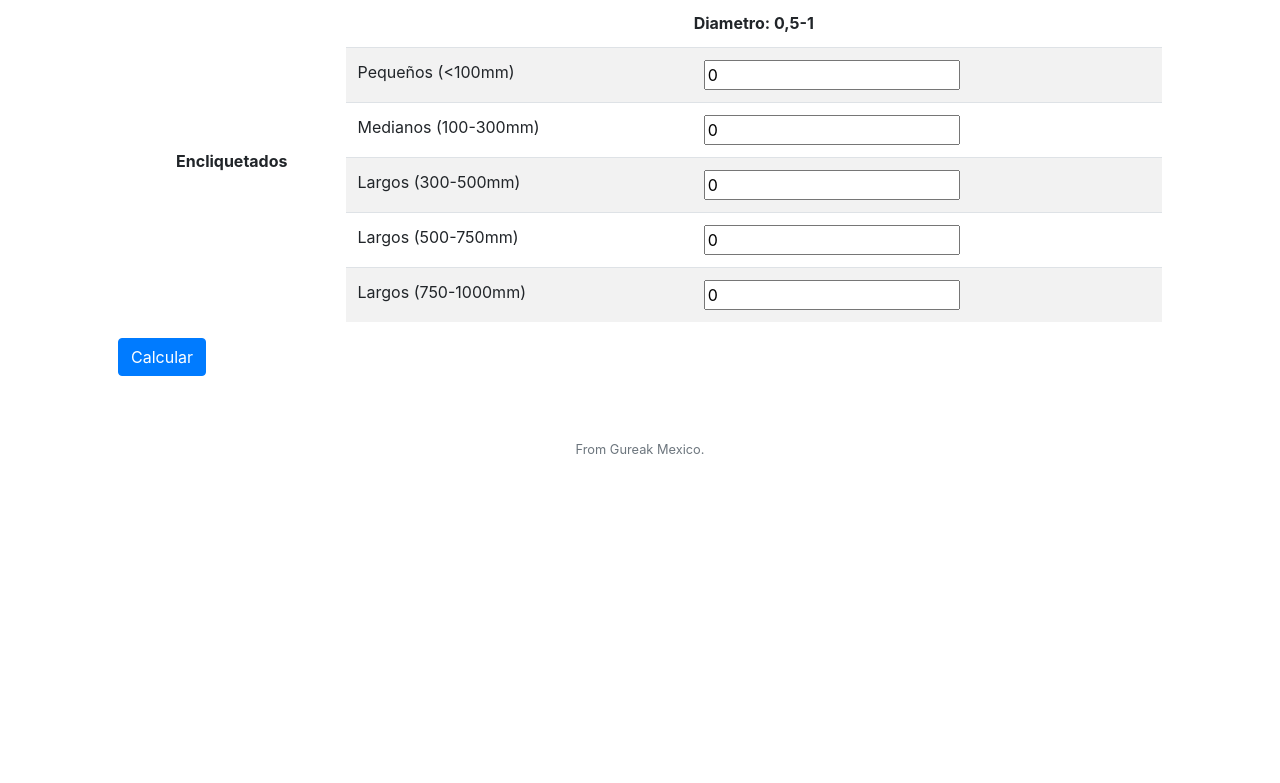
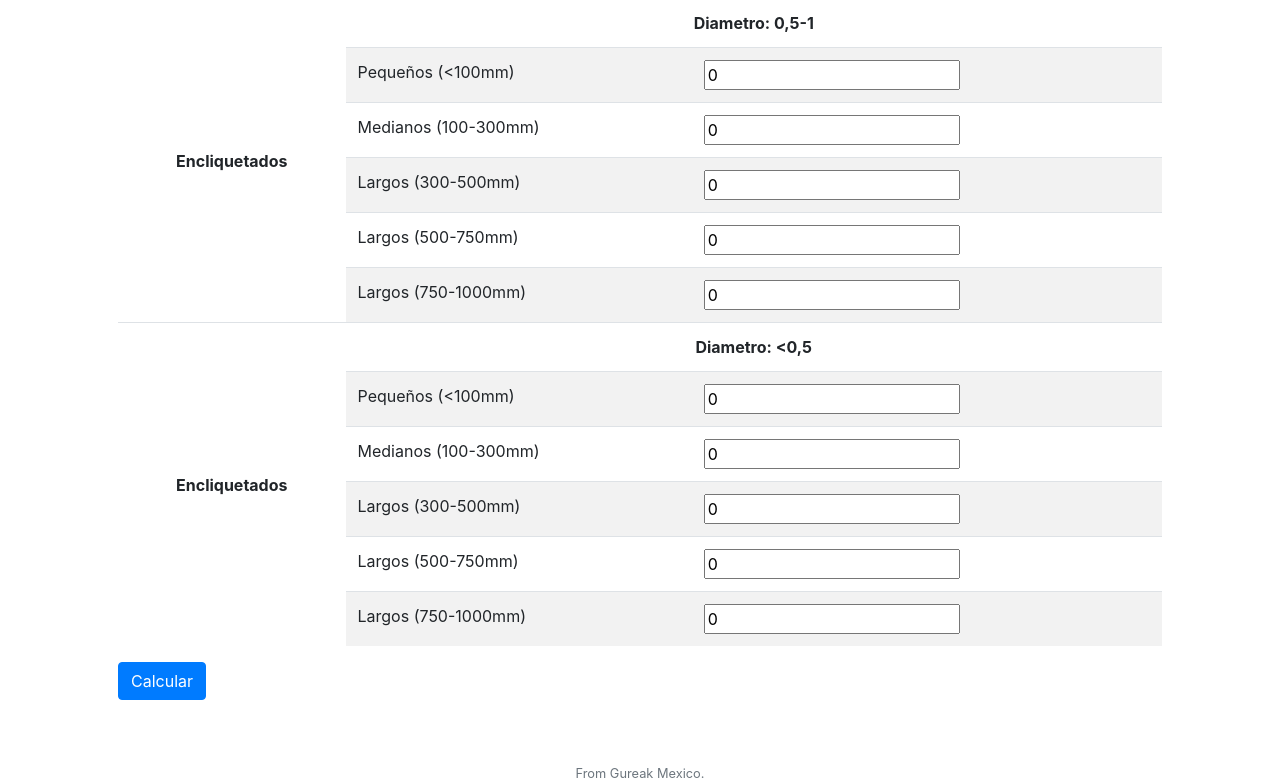
Before and after one commit to IvajAicrag/mtm-mx, a Flask app: page / in a window 1280 px wide. Shown: the part 755-1538 px from the top of the page. Before the commit the page ends 1209 px from the top, so only its background shows below. Run offline with Flask 2, Linux system fonts and the light colour scheme; some libraries are stand-ins or nearby versions.

Commit message:
agregar encliquetados

```diff
--- a/templates/index.html
+++ b/templates/index.html
@@ -45,7 +45,7 @@
         <th colspan="2">Diametro > 1</th>
       </tr>
       <tr>
-        <td>Pequeños (<100mm)</td>
+        <td>Pequeños (&lt100mm)</td>
         <td><input type="number" name="e5" value="0"></td>
       </tr>
       <tr>
@@ -69,7 +69,31 @@
         <th colspan="2">Diametro: 0,5-1</th>
       </tr>
       <tr>
-        <td>Pequeños (<100mm)</td>
+        <td>Pequeños (&lt100mm)</td>
+        <td><input type="number" name="e10" value="0"></td>
+      </tr>
+      <tr>
+        <td>Medianos (100-300mm)</td>
+        <td><input type="number" name="e11" value="0"></td>
+      </tr>
+      <tr>
+        <td>Largos (300-500mm)</td>
+        <td><input type="number" name="e12" value="0"></td>
+      </tr>
+      <tr>
+        <td>Largos (500-750mm)</td>
+        <td><input type="number" name="e13" value="0"></td>
+      </tr>
+      <tr>
+        <td>Largos (750-1000mm)</td>
+        <td><input type="number" name="e14" value="0"></td>
+      </tr>
+      <tr>
+        <th rowspan="6">Encliquetados</th>
+        <th colspan="2">Diametro: &lt0,5</th>
+      </tr>
+      <tr>
+        <td>Pequeños (&lt100mm)</td>
         <td><input type="number" name="e10" value="0"></td>
       </tr>
       <tr>
@@ -89,6 +113,7 @@
         <td><input type="number" name="e14" value="0"></td>
       </tr>
 
+
     </tbody>
   </table>
   <button class="btn btn-primary" type="submit">Calcular</button>
```
